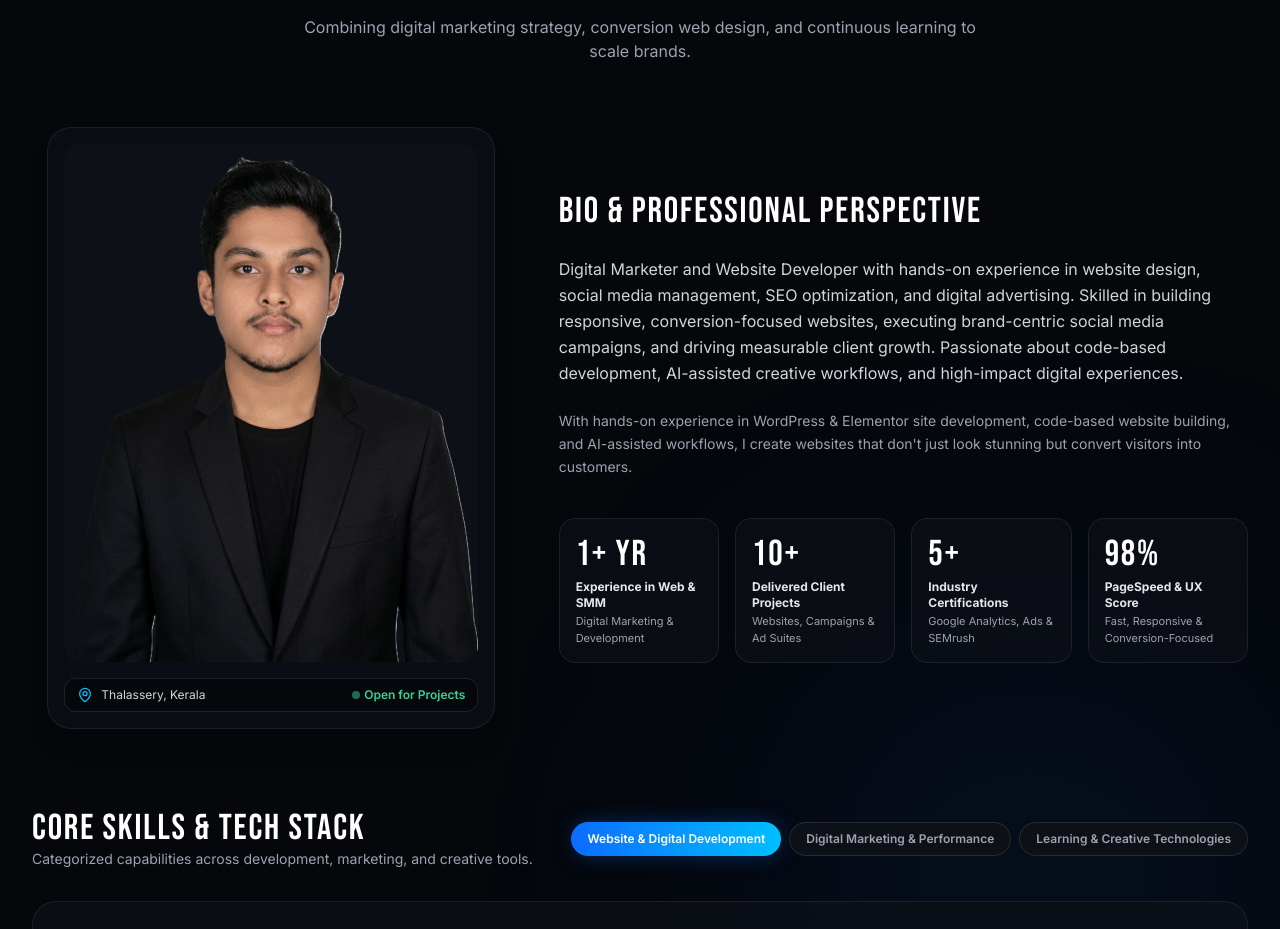
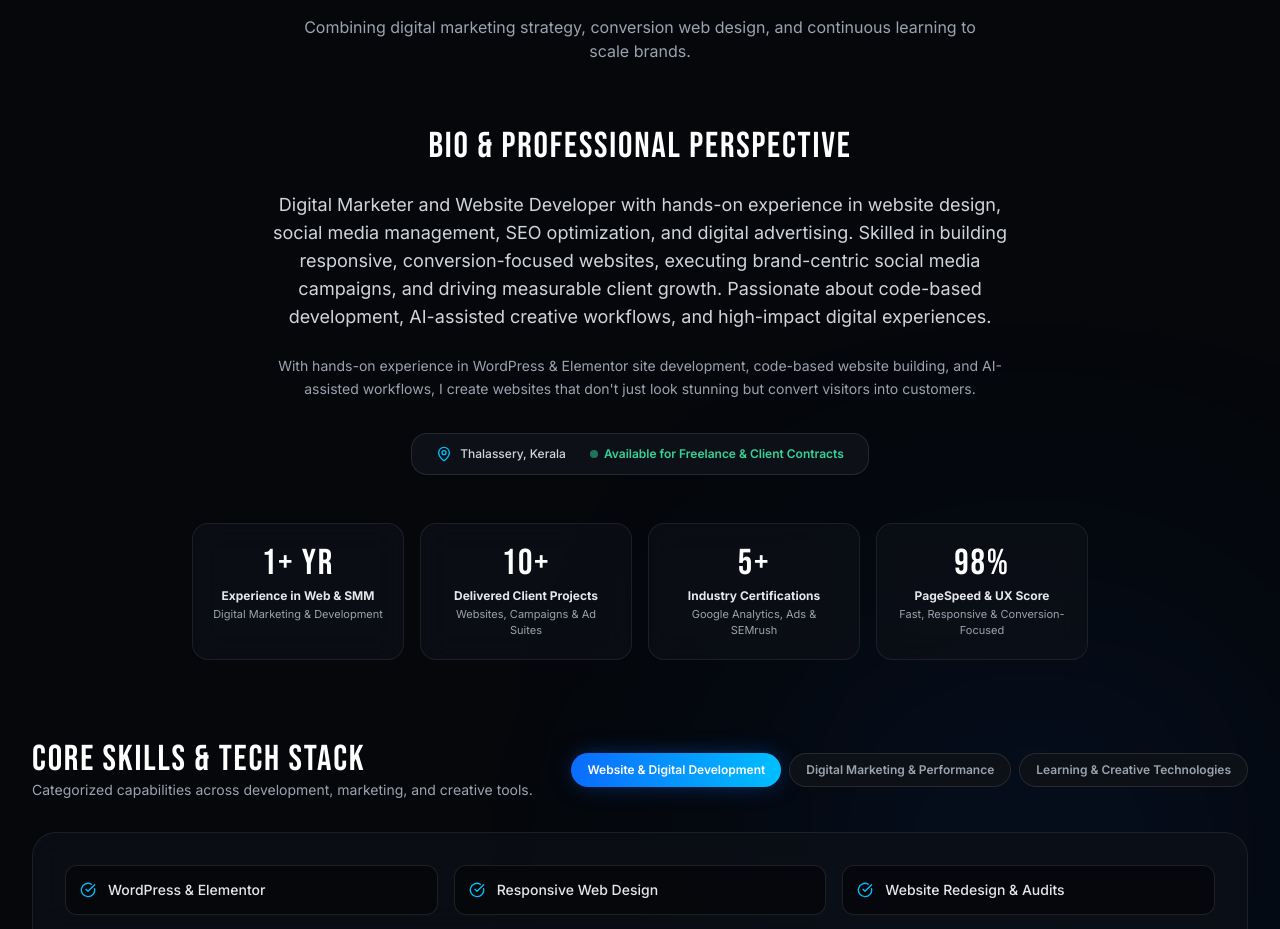
Before and after one commit to hazilav/My-Portfolio, a Next.js app: page / in a window 1280 px wide. Shown: the part 1140-2069 px from the top of the page. Built offline with nearby package versions, Linux system fonts and the light colour scheme.

Commit message:
Remove profile image from About section and update text-only bio layout

```diff
--- a/src/components/About.jsx
+++ b/src/components/About.jsx
@@ -48,61 +48,42 @@ export default function About() {
           </p>
         </div>
 
-        {/* Two-Column Top Bio Layout */}
-        <div className="grid grid-cols-1 lg:grid-cols-12 gap-12 items-center mb-20">
+        {/* Text-Only Bio & 4 Stat Cards Layout */}
+        <div className="max-w-4xl mx-auto flex flex-col gap-6 text-center items-center mb-20">
+          <h3 className="font-bebas text-3xl sm:text-4xl text-white tracking-wide">
+            BIO & PROFESSIONAL PERSPECTIVE
+          </h3>
+          <p className="text-gray-300 text-base sm:text-lg leading-relaxed max-w-3xl">
+            {personalInfo.bio}
+          </p>
+          <p className="text-gray-400 text-sm leading-relaxed max-w-3xl">
+            With hands-on experience in WordPress & Elementor site development, code-based website building, and AI-assisted workflows, I create websites that don't just look stunning but convert visitors into customers.
+          </p>
 
-          {/* Left Column: Image & Location Card */}
-          <div className="lg:col-span-5 flex flex-col items-center">
-            <div className="relative w-full max-w-md glass-card p-4 rounded-3xl border border-white/10 shadow-xl">
-              <div className="relative aspect-[4/5] rounded-2xl overflow-hidden mb-4 bg-[#0D1117]">
-                <Image
-                  src={personalInfo.avatar}
-                  alt={personalInfo.name}
-                  fill
-                  sizes="(max-width: 768px) 100vw, 400px"
-                  className="object-cover"
-                />
-              </div>
-
-              {/* Location Badge */}
-              <div className="flex items-center justify-between px-3 py-2 bg-[#05070B] rounded-xl border border-white/10 text-xs text-gray-300">
+          {/* Location & Availability Badge */}
+          <div className="inline-flex flex-wrap items-center justify-center gap-6 px-6 py-3 bg-[#0D1117] rounded-2xl border border-white/10 text-xs text-gray-300 my-2">
             <div className="flex items-center gap-2">
               <MapPin className="w-4 h-4 text-[#00BFFF]" />
-                  <span>{personalInfo.location}</span>
+              <span class="font-medium">{personalInfo.location}</span>
             </div>
-                <div className="text-emerald-400 font-semibold flex items-center gap-1">
+            <div className="text-emerald-400 font-semibold flex items-center gap-1.5">
               <span className="w-2 h-2 rounded-full bg-emerald-400 animate-pulse" />
-                  <span>Open for Projects</span>
-                </div>
-              </div>
+              <span>Available for Freelance & Client Contracts</span>
             </div>
           </div>
 
-          {/* Right Column: Bio & 4 Stat Cards */}
-          <div className="lg:col-span-7 flex flex-col gap-6">
-            <h3 className="font-bebas text-3xl sm:text-4xl text-white tracking-wide">
-              BIO & PROFESSIONAL PERSPECTIVE
-            </h3>
-            <p className="text-gray-300 text-base leading-relaxed">
-              {personalInfo.bio}
-            </p>
-            <p className="text-gray-400 text-sm leading-relaxed">
-              With hands-on experience in WordPress & Elementor site development, code-based website building, and AI-assisted workflows, I create websites that don't just look stunning but convert visitors into customers.
-            </p>
-
           {/* 4 Stat Cards Grid */}
-            <div className="grid grid-cols-2 sm:grid-cols-4 gap-4 pt-4">
+          <div className="grid grid-cols-2 sm:grid-cols-4 gap-4 w-full pt-4">
             {stats.map((stat, idx) => (
               <div
                 key={idx}
-                  className="glass-card p-4 rounded-2xl border border-white/10 flex flex-col items-start bg-[#12141C]"
+                className="glass-card p-5 rounded-2xl border border-white/10 flex flex-col items-center text-center bg-[#12141C]"
               >
                 <div className="font-bebas text-4xl text-white">{stat.value}</div>
                 <div className="text-xs font-bold text-gray-200 mt-1">{stat.label}</div>
                 <div className="text-[11px] text-gray-400 mt-0.5">{stat.detail}</div>
               </div>
             ))}
-            </div>
           </div>
         </div>
 
```
Also changed, not shown: server.js (+11 -0 lines). Lines whose indentation alone changed are shown as unchanged.
